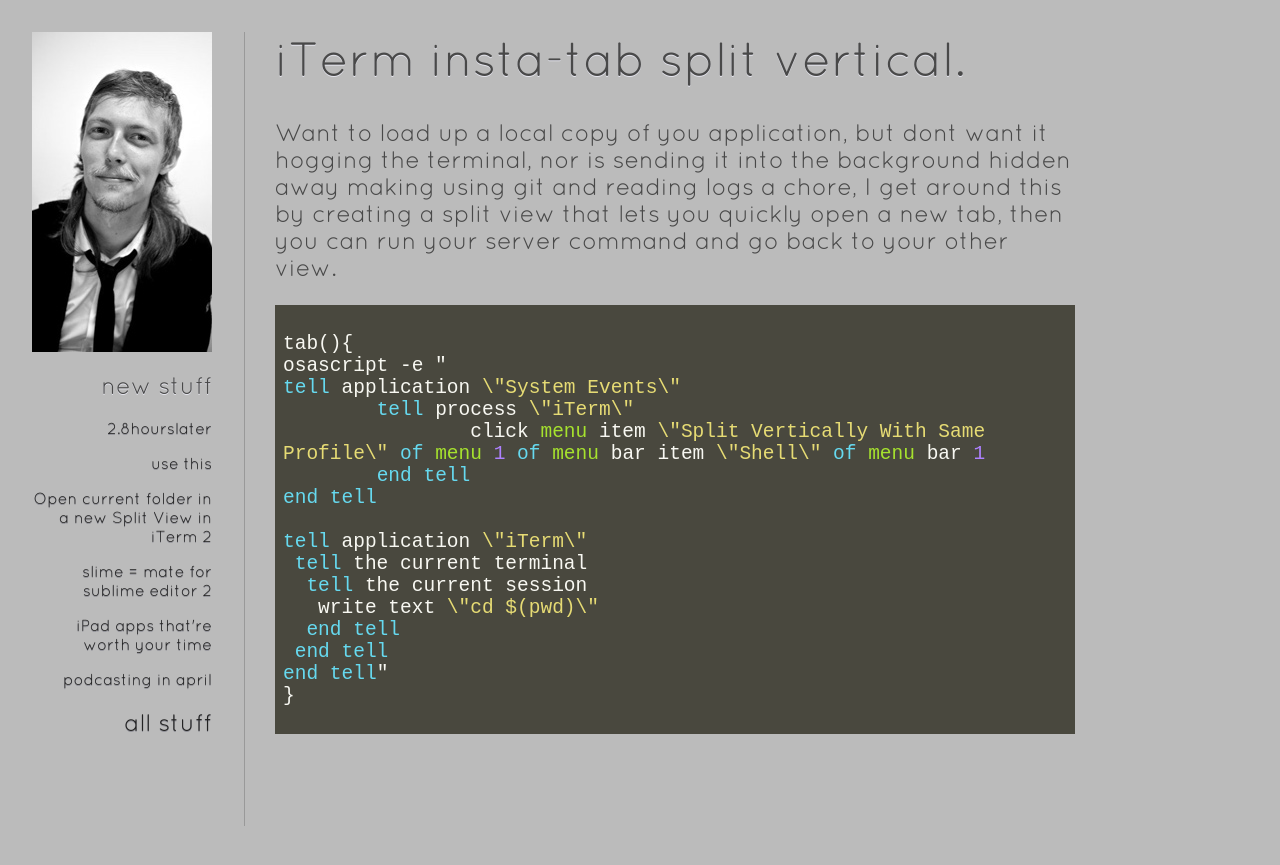
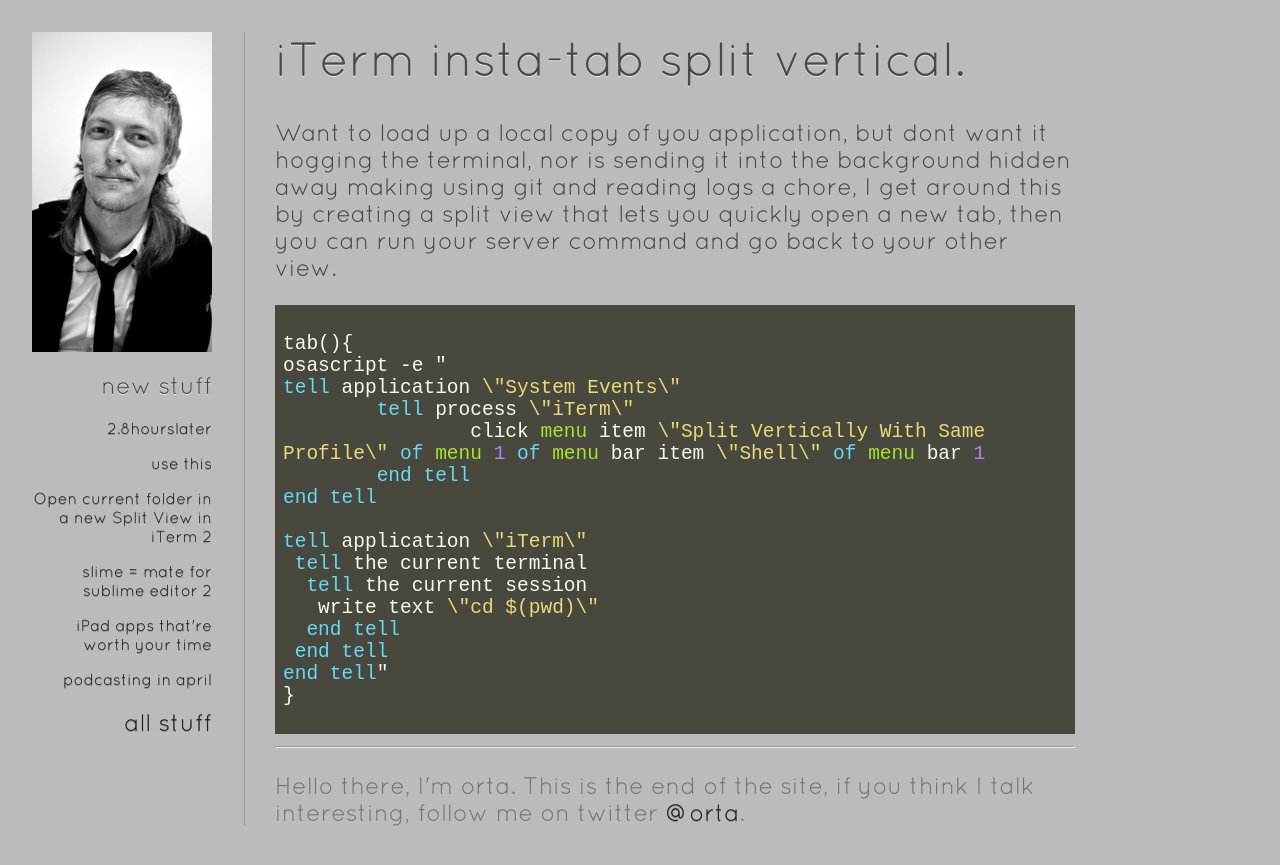
Before and after one commit to orta/orta.github.com, a Jekyll site: the page built from _posts/2011-07-23-open-current-folder-in-a-new-split-view-in-iterm-2.html, in a window 1280 px wide. Shown: the top 865 px of the page. Built offline with Jekyll 4.4.1, drawn with Linux system fonts in a browser that asks for light colours; Markdown is read by kramdown in place of the engine named in the settings.

Commit message:
added minor footer

```diff
--- a/_layouts/post.html
+++ b/_layouts/post.html
@@ -2,8 +2,16 @@
 layout: default
 ---
 <div id="post">
-{{ content }}
+  {{ content }}
+  <hr/>
+  <div id="footer">
+    <p>
+      Hello there, I'm orta. This is the end of the site, if you think I talk interesting, follow me on twitter <a href="http://twitter.com/orta">@orta</a>.
+    </p>
+  </div>
 </div>
+
+
 
 <script type="application/javascript">
     head.ready( function() {
--- a/assets/stylesheets/style.css
+++ b/assets/stylesheets/style.css
@@ -149,3 +149,7 @@
   width: 150px;
   margin-right: 8px;
 }
+
+#footer {
+  color:#767676;
+}
```
